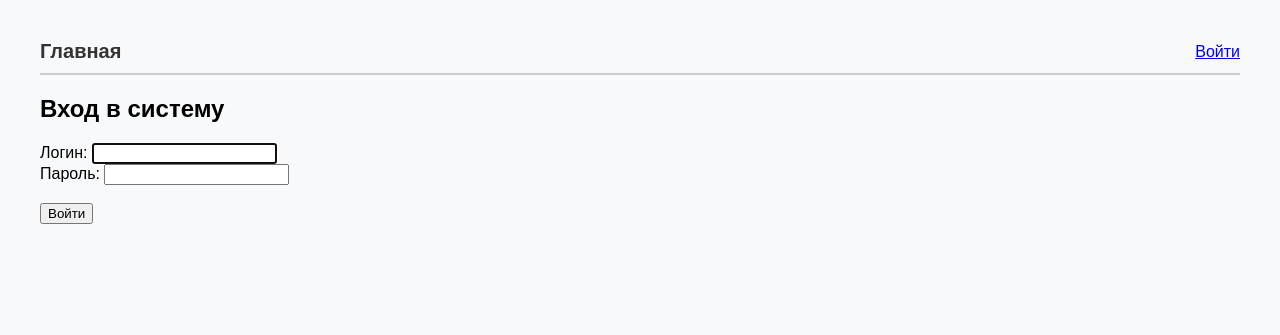
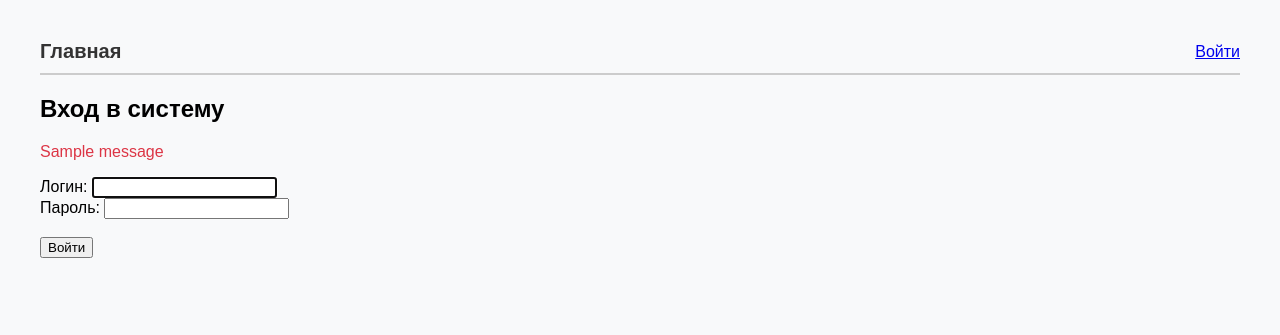
Before and after one commit to timdeluwine/django-users-roles, a Django app: page /login/ in a window 1280 px wide. Shown: the top 335 px of the page. Run offline with Django 5.2, Linux system fonts and the light colour scheme; tables that the repository leaves empty hold one stand-in row (values such as "Sample post"); one stand-in notice (Sample message) is shown; parts of the project's set-up code (start-up, migrations or seed data) failed here and were passed over.

Commit message:
fix(auth): render form errors in login template

```diff
--- a/templates/registration/login.html
+++ b/templates/registration/login.html
@@ -2,6 +2,28 @@
 {% block title %}Вход{% endblock %}
 {% block content %}
 <h2>Вход в систему</h2>
+
+{% if form.errors %}
+    <div style="color: #dc3545; margin-bottom: 15px;">
+        {% for error in form.non_field_errors %}
+            <p>{{ error }}</p>
+        {% endfor %}
+        {% for field in form %}
+            {% for error in field.errors %}
+                <p>{{ error }}</p>
+            {% endfor %}
+        {% endfor %}
+    </div>
+{% endif %}
+
+{% if messages %}
+    <div style="color: #dc3545; margin-bottom: 15px;">
+        {% for message in messages %}
+            <p>{{ message }}</p>
+        {% endfor %}
+    </div>
+{% endif %}
+
 <form method="post">
     {% csrf_token %}
     <div>
```
